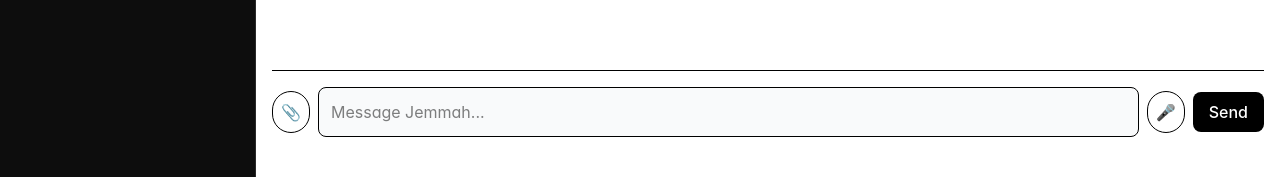
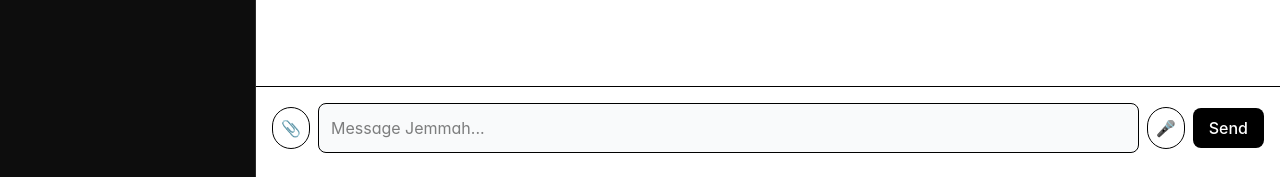
Before and after one commit to chikya1/jemmah-app, a React (Vite) app: page / in a window 1280 px wide. Shown: the part 623-800 px from the top of the page. Built offline with nearby package versions, Linux system fonts and the light colour scheme.

Commit message:
fix: add fainted Jemmah logo watermark

```diff
--- a/src/components/ChatInterface.tsx
+++ b/src/components/ChatInterface.tsx
@@ -2,10 +2,17 @@ import React, { useState } from 'react';
 
 export const ChatInterface = () => {
   const [input, setInput] = useState('');
+
   return (
-    <div className="flex flex-col h-full bg-white p-4">
-      <div className="flex-1 overflow-y-auto space-y-4"></div>
-      <div className="border-t pt-4 flex items-center gap-2 pb-6">
+    <div className="flex flex-col h-full bg-white relative">
+      {/* Fainted Jemmah Logo Watermark */}
+      <div className="absolute inset-0 flex items-center justify-center opacity-[0.05] pointer-events-none select-none">
+        <img src="/jemmah-logo.png" alt="Jemmah" className="w-64 h-64 object-contain" />
+      </div>
+
+      <div className="flex-1 overflow-y-auto p-4 z-10"></div>
+
+      <div className="border-t pt-4 flex items-center gap-2 pb-6 px-4 z-10 bg-white">
         <button className="p-2 border rounded-full hover:bg-gray-100">📎</button>
         <input
           className="flex-1 border rounded-lg p-3 bg-gray-50"
```
